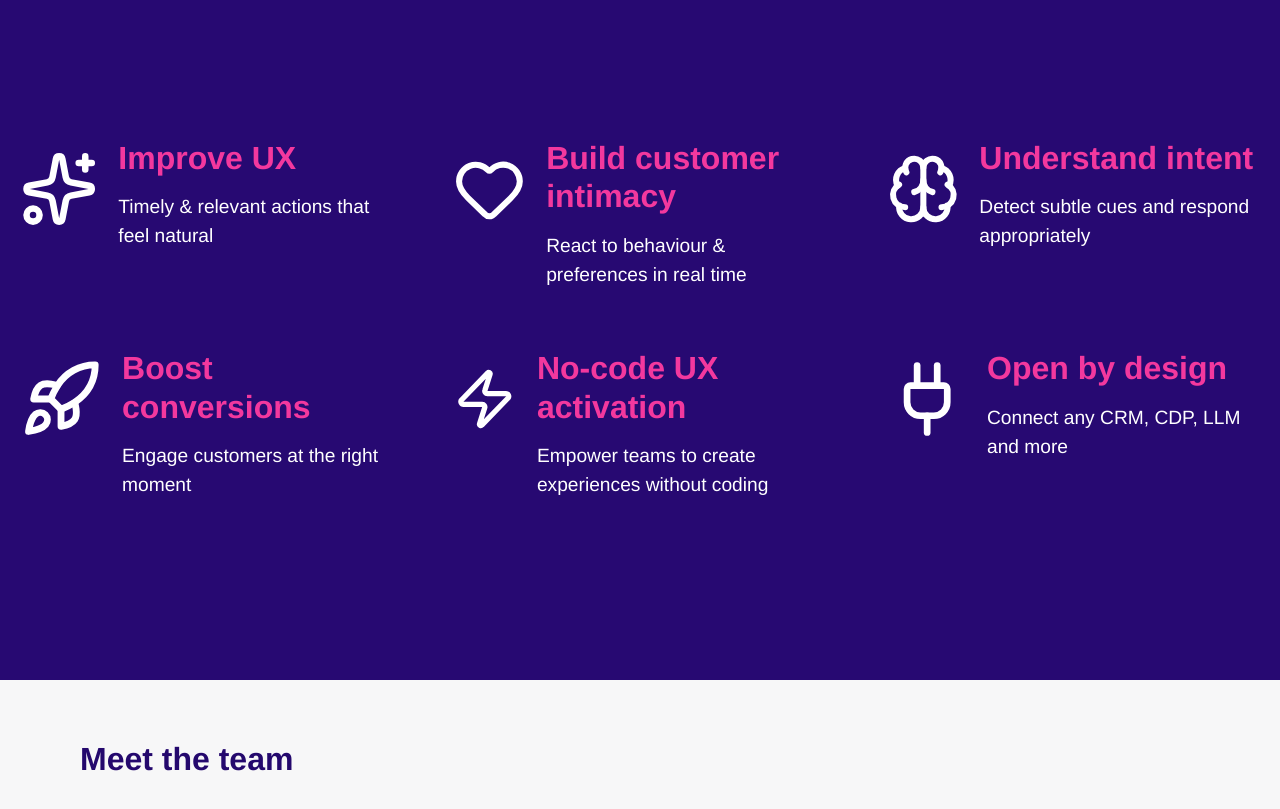
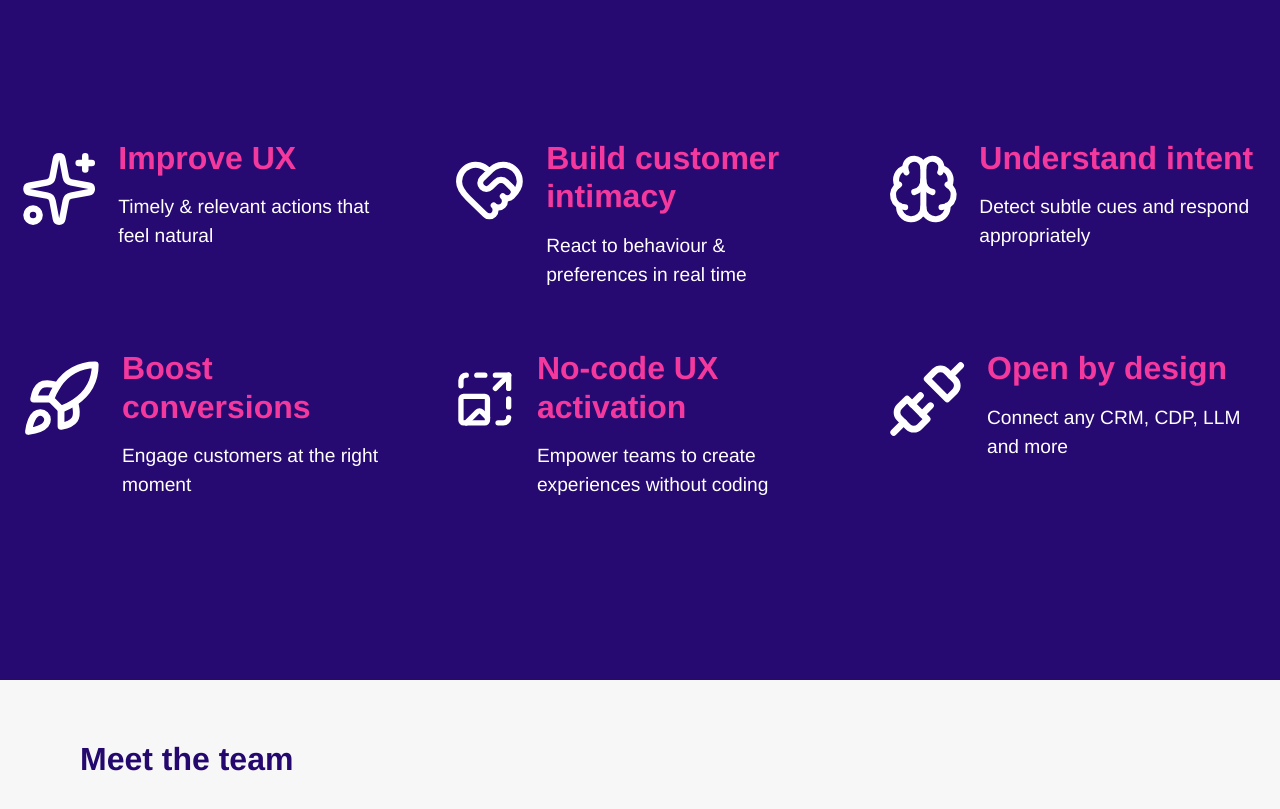
Before and after one commit to dani-beltran/lz-web, a Vue app: page / in a window 1280 px wide. Shown: the part 4300-5109 px from the top of the page. Built offline with nearby package versions, Linux system fonts and the light colour scheme.

Commit message:
refactor SectionThree component; replace icons for improved clarity and consistency

```diff
--- a/src/components/SectionThree.vue
+++ b/src/components/SectionThree.vue
@@ -9,7 +9,7 @@
         </div>
       </div>
       <div class="grid-item">
-        <Heart class="icon"></Heart>
+        <HeartHandshake class="icon"></HeartHandshake>
         <div>
           <h2 class="highlight">Build customer intimacy</h2>
           <p>React to behaviour & preferences in real time</p>
@@ -30,14 +30,14 @@
         </div>
       </div>
       <div class="grid-item">
-        <Zap class="icon"></Zap>
+        <ImageUpscale class="icon"></ImageUpscale>
         <div>
           <h2 class="highlight">No-code UX activation</h2>
           <p>Empower teams to create experiences without coding</p>
         </div>
       </div>
       <div class="grid-item">
-        <Plug class="icon"></Plug>
+        <Unplug class="icon"></Unplug>
         <div>
           <h2 class="highlight">Open by design</h2>
           <p>Connect any CRM, CDP, LLM and more</p>
@@ -48,17 +48,17 @@
 </template>
 
 <script>
-import { Rocket, Sparkles, Heart, Brain, Zap, Plug } from "lucide-vue-next";
+import { Rocket, Sparkles, Brain, Unplug, HeartHandshake, WandSparkles, ImageUpscale } from "lucide-vue-next";
 
 export default {
   name: "SectionThree",
   components: {
     Rocket,
     Sparkles,
-    Heart,
+    HeartHandshake,
     Brain,
-    Zap,
-    Plug,
+    Unplug,
+    ImageUpscale
   },
 };
 </script>
```
